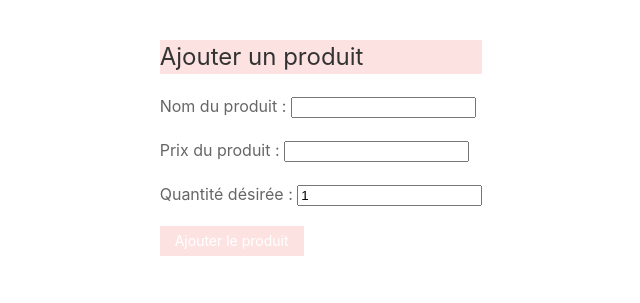
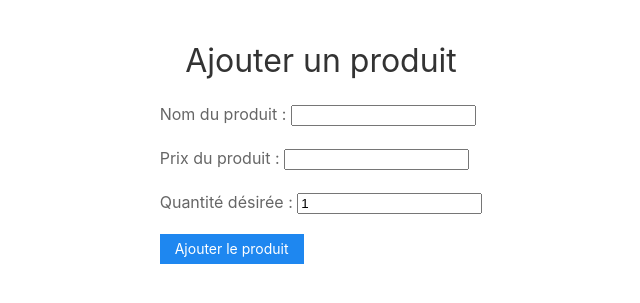
Before and after one commit to Jojoaventurier/Application_PHP, a PHP site: page /appli/ in a window 1280 px wide. Shown: the top 303 px of the page, without its empty margins (319-959 px from the left). Run offline with PHP 8.4, Linux system fonts and the light colour scheme; some libraries are stand-ins or nearby versions.

Commit message:
changed styling

```diff
--- a/index.php
+++ b/index.php
@@ -15,7 +15,7 @@
 
 
             <div>
-                <h2 id="titre" class="uk-card-title">Ajouter un produit</h2>
+                <h2 id="titre" class="uk-heading-line uk-text-center">Ajouter un produit</h2>
                 <form action="traitement.php" method="post">  <!--attribut action : indique la cible du formulaire, le fichier à atteindre lorsque l'utilisateur soumettra le formulaire -->
                     <p>                                       <!--attribut method : précise par quelle méthode HTTP les données du formulaire sont transmises au serveur -->
                         <label>                               <!--La méthode employée ici est POST, pour ne pas "polluer" l'URL avec les données du formulaire (il est néanmoins possible de soumettre un formulaire avec la méthode GET(utilisée par défaut si aucune méthode n'est précisée), les données renseignées dans les champs du formulaire seraient par conséquent inscrites dans l'URL et limitées en nombre de caractères selon le navigateur ou le serveur) -->
--- a/style.css
+++ b/style.css
@@ -1,19 +1,12 @@
-
 
 #wrapper {
     box-sizing: border-box;
     display: flex;
     flex-direction: column;
     align-items: center;
+}
 
 
+.uk-text {
+    color: white;
 }
-
-#bouton_ajout {
-    background-color: rgb(253, 226, 226);
-
-}
-
-#titre {
-    background-color: rgb(253, 226, 226);
-}
```
